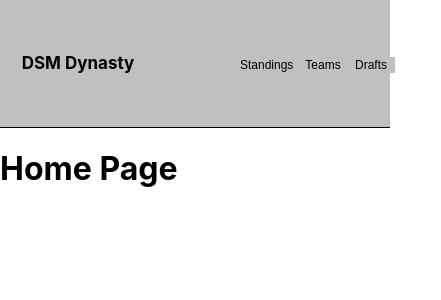
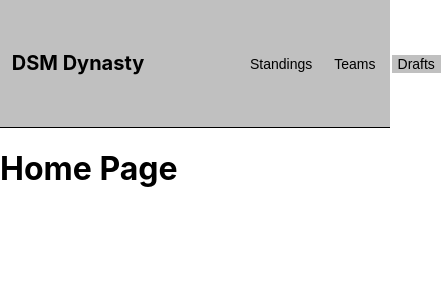
Before and after one commit to WhiteheadAaron/DSM-Dynasty-Client, a React (Create React App) app: page / in a window 390 px wide. Shown: the top 300 px of the page, 441 px wide, since content can reach past the window. Built offline with nearby package versions, Linux system fonts and the light colour scheme.

Commit message:
fixed css bug

```diff
--- a/src/index.css
+++ b/src/index.css
@@ -110,16 +110,32 @@ button {
 
 @media only screen and (max-width: 450px) {
   .dropbtn {
-    font-size: 12px;
-    width: 48px;
-    margin: 0;
+    font-size: 14px;
+    width: auto;
+    margin-left: 10px;
   }
 
   .homeButton {
-    font-size: 17px;
+    font-size: 20px;
   }
 
   .teamDrop {
-    margin-left: 17px;
+    margin-left: 10px;
   }
 }
+
+@media only screen and (max-width: 350px) {
+  .dropbtn {
+    font-size: 12px;
+    width: auto;
+    margin-left: 8px;
+  }
+
+  .homeButton {
+    font-size: 18px;
+  }
+
+  .teamDrop {
+    margin-left: 7px;
+  }
+}
```
